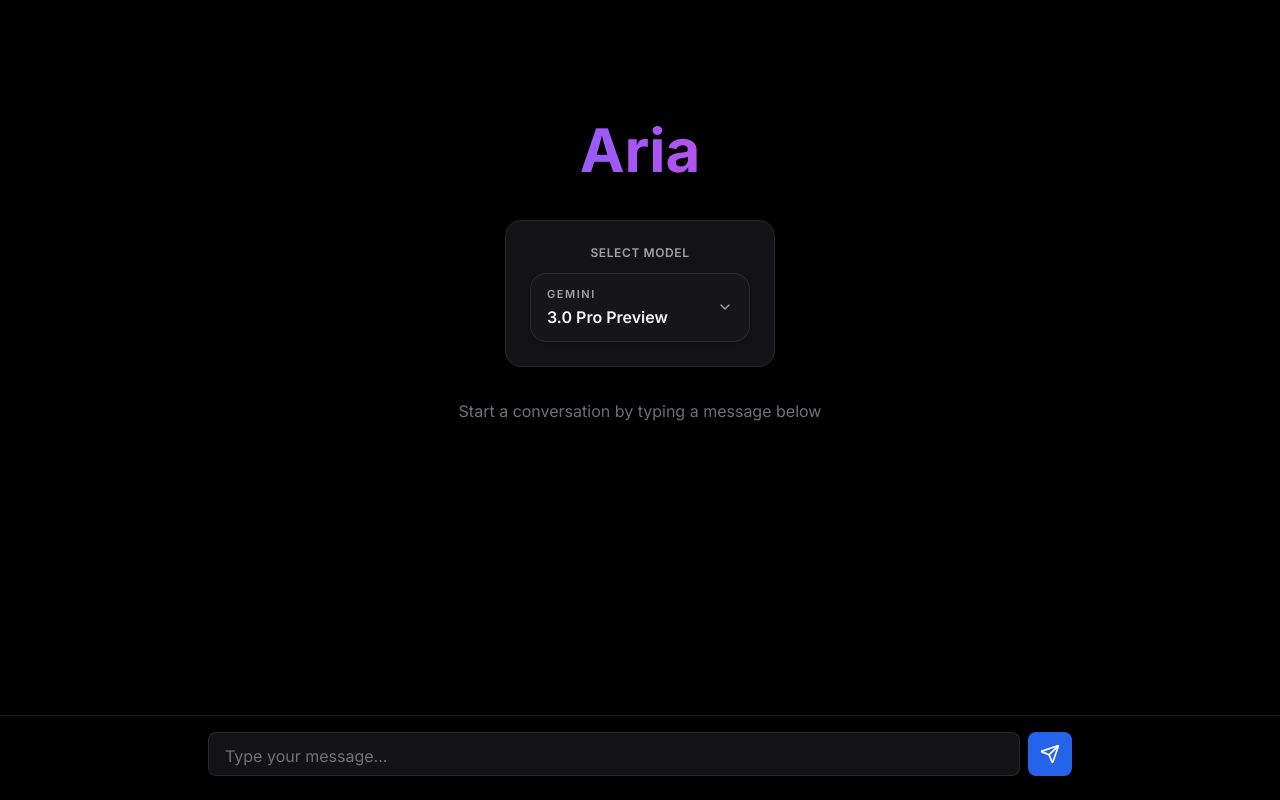
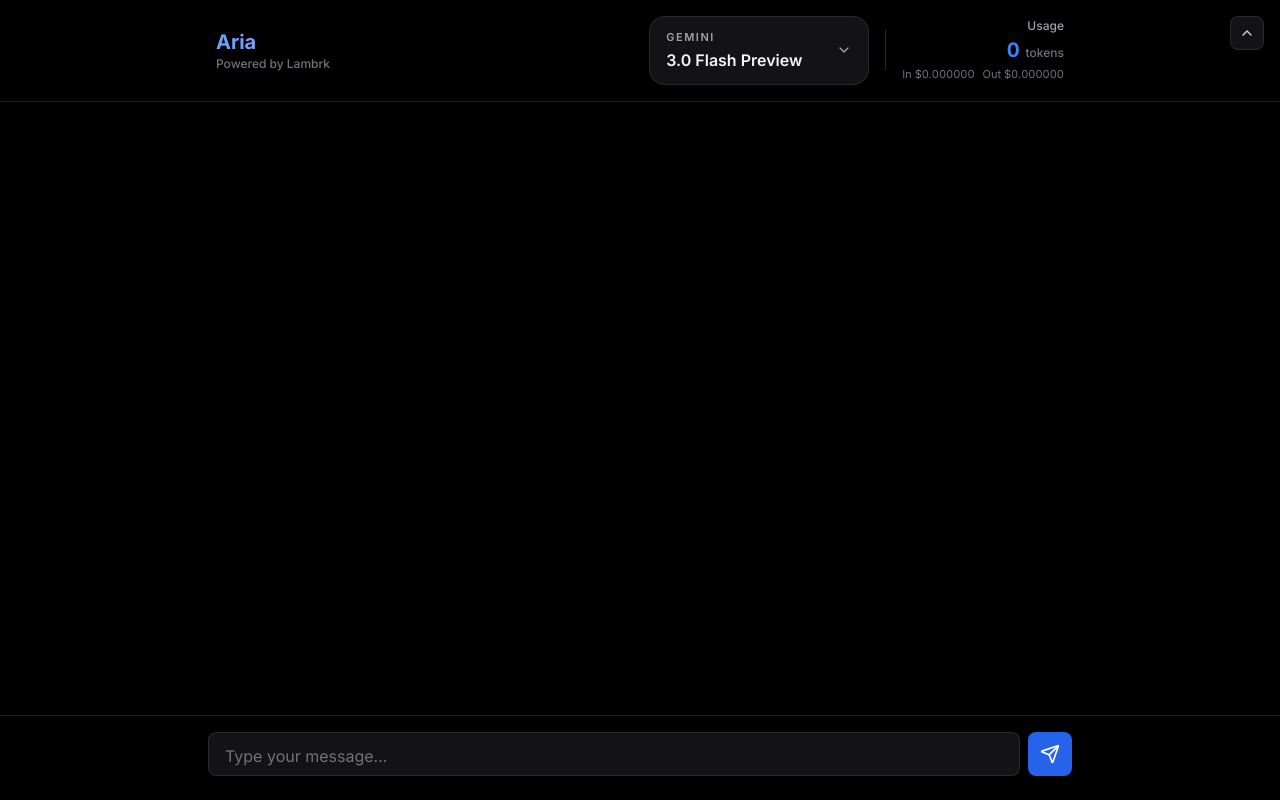
Before and after one commit to debarunlahiri/aria-web, a Next.js app: page / in a window 1280 px wide. Built offline with nearby package versions, Linux system fonts and the light colour scheme.

Commit message:
Update default model selection to 'gemini-3-flash-preview' for consistency

```diff
--- a/app/page.tsx
+++ b/app/page.tsx
@@ -24,7 +24,7 @@
   const [totalInputCost, setTotalInputCost] = useState(0)
   const [totalOutputCost, setTotalOutputCost] = useState(0)
   const [selectedModel, setSelectedModel] = useState<ModelOption>(
-    MODEL_GROUPS[0].models.find(m => m.id === 'gemini-3-pro-preview') || MODEL_GROUPS[0].models[0]
+    MODEL_GROUPS[0].models.find(m => m.id === 'gemini-3-flash-preview') || MODEL_GROUPS[0].models[0]
   )
   const [showHeader, setShowHeader] = useState(true)
   const [lastScrollY, setLastScrollY] = useState(0)
@@ -517,8 +517,7 @@
     <div className="flex flex-col h-screen bg-black relative" ref={menuRef}>
       {/* Header with model selector and token counter */}
       <AnimatePresence>
-        {messages.length > 0 && (
-          <motion.div
+        <motion.div
             initial={{ y: -100, opacity: 0, height: 0 }}
             animate={{
               y: showHeader ? 0 : -100,
@@ -600,8 +599,7 @@
                 </motion.div>
               </div>
             </div>
-          </motion.div>
-        )}
+        </motion.div>
       </AnimatePresence>
 
       {/* Hamburger Menu Dropdown */}
@@ -687,8 +685,7 @@
 
       <div ref={scrollContainerRef} className="flex-1 overflow-y-auto px-2 sm:px-4 py-3 sm:py-6 relative">
         {/* Header Toggle Button */}
-        {messages.length > 0 && (
-          <motion.button
+        <motion.button
             initial={{ opacity: 0, scale: 0.8 }}
             animate={{ opacity: 1, scale: 1 }}
             transition={{ duration: 0.3 }}
@@ -703,53 +700,9 @@
             ) : (
               <ChevronDown className="w-4 h-4 text-zinc-300 hover:text-white" />
             )}
-          </motion.button>
-        )}
+        </motion.button>
 
         <div className="max-w-4xl mx-auto space-y-3 sm:space-y-4">
-          {messages.length === 0 && (
-            <motion.div
-              initial={{ opacity: 0, y: 20 }}
-              animate={{ opacity: 1, y: 0 }}
-              transition={{ duration: 0.5 }}
-              className="text-center mt-16 sm:mt-24 px-4"
-            >
-              <motion.h1
-                initial={{ scale: 0.8, opacity: 0 }}
-                animate={{ scale: 1, opacity: 1 }}
-                transition={{ delay: 0.1, duration: 0.5, ease: 'easeOut' }}
-                className="text-5xl sm:text-6xl font-bold text-transparent bg-clip-text bg-gradient-to-r from-blue-500 via-purple-500 to-pink-500 mb-8 sm:mb-10"
-              >
-                Aria
-              </motion.h1>
-              <motion.div
-                initial={{ opacity: 0, y: 20 }}
-                animate={{ opacity: 1, y: 0 }}
-                transition={{ delay: 0.5, duration: 0.5 }}
-                className="flex justify-center mb-8"
-              >
-                <motion.div
-                  whileHover={{ scale: 1.02 }}
-                  className="bg-zinc-900/80 backdrop-blur-sm rounded-2xl p-6 border border-zinc-800 shadow-2xl"
-                >
-                  <p className="text-xs text-zinc-400 mb-3 uppercase tracking-wider font-semibold">Select Model</p>
-                  <ModelSelector
-                    selectedModel={selectedModel}
-                    onModelChange={setSelectedModel}
-                  />
-                </motion.div>
-              </motion.div>
-              <motion.p
-                initial={{ opacity: 0 }}
-                animate={{ opacity: 1 }}
-                transition={{ delay: 0.7, duration: 0.5 }}
-                className="text-zinc-500 text-sm sm:text-base max-w-md mx-auto"
-              >
-                Start a conversation by typing a message below
-              </motion.p>
-            </motion.div>
-          )}
-
           {messages.map((message, index) => (
             <ChatMessage key={index} message={message} />
           ))}
```
